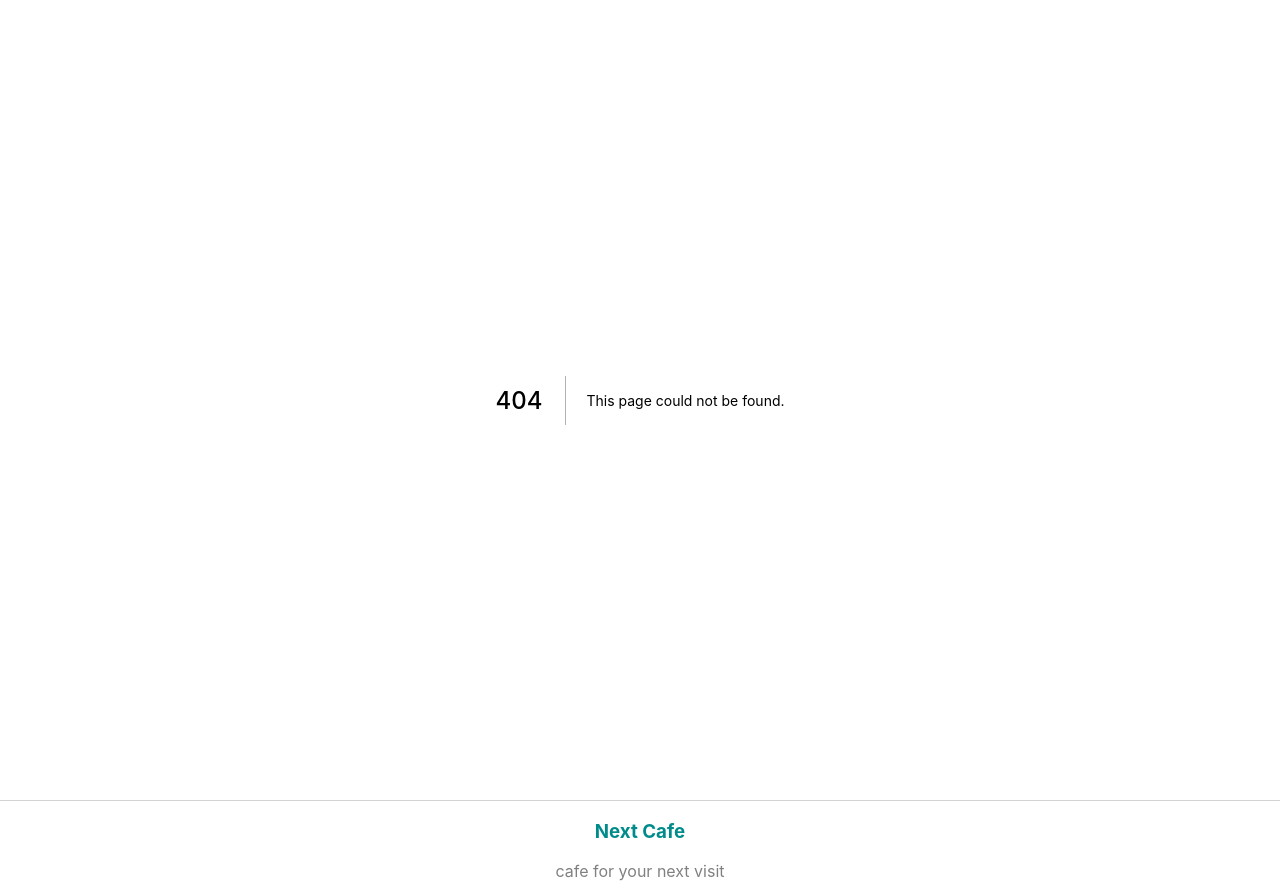
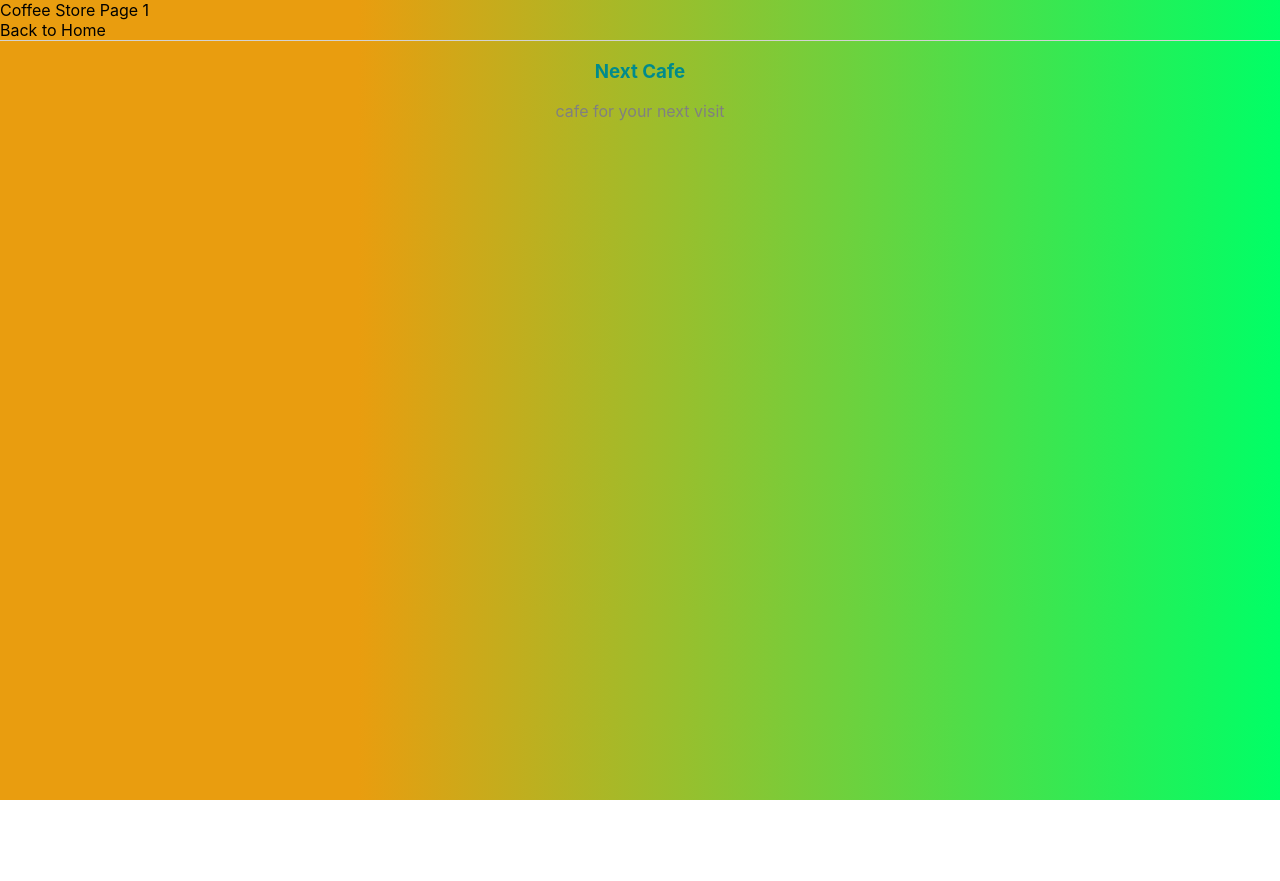
Before and after one commit to keroken/next-cafe, a Next.js app: page /coffee-store/1 in a window 1280 px wide. Before the commit this address had no page. After the commit the page ends 800 px from the top, so only its background shows below. Built offline with nearby package versions, Linux system fonts and the light colour scheme.

Commit message:
add coffee-store route

```diff
--- /dev/null
+++ b/pages/coffee-store/[id].tsx
@@ -0,0 +1,15 @@
+import Link from 'next/link';
+import { useRouter } from 'next/router';
+
+const CoffeeStore = () => {
+  const router = useRouter();
+  console.log('router', router);
+  return (
+    <>
+      <div>Coffee Store Page {router.query.id}</div>
+      <Link href="/"><a>Back to Home</a></Link>
+    </>
+  );
+};
+
+export default CoffeeStore;
```
